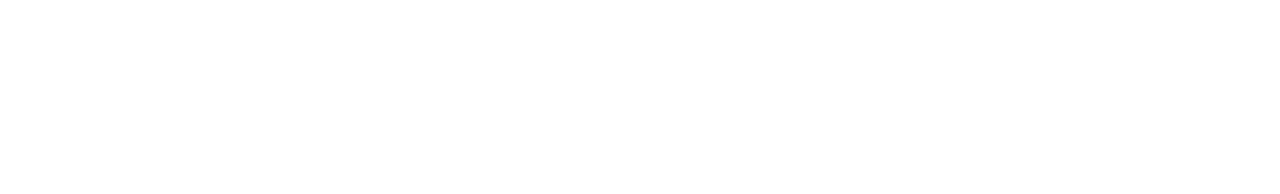
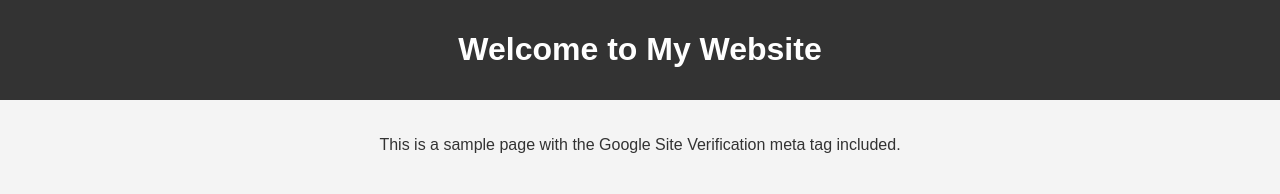
Before and after one commit to 2sneaky/schooly.github.io, a plain HTML site: page index.html in a window 1280 px wide. Drawn offline with Linux system fonts and the light colour scheme.

Commit message:
Update index.html

```diff
--- a/index.html
+++ b/index.html
@@ -3,11 +3,36 @@
 <head>
     <meta charset="UTF-8">
     <meta name="viewport" content="width=device-width, initial-scale=1.0">
+    <meta name="description" content="Your description here">
+    <meta name="keywords" content="your, keywords, here">
+    <meta name="google-site-verification" content="1tuCEuITv-66a1hhhY7Ab7v39w5tMbsbfXZvgx323Mk" />
     <title>Your Site Title</title>
-    <meta name="google-site-verification" content="qMfSaAlaMSCowYyiHN_SaOPSyKVwPWmjY5pRwk2JnKE">
-    <!-- Other meta tags and links -->
+    <style>
+        body {
+            font-family: Arial, sans-serif;
+            margin: 0;
+            padding: 0;
+            background-color: #f4f4f4;
+            color: #333;
+        }
+        header {
+            background-color: #333;
+            color: #fff;
+            padding: 10px 0;
+            text-align: center;
+        }
+        main {
+            padding: 20px;
+            text-align: center;
+        }
+    </style>
 </head>
 <body>
-    <!-- Your content here -->
+    <header>
+        <h1>Welcome to My Website</h1>
+    </header>
+    <main>
+        <p>This is a sample page with the Google Site Verification meta tag included.</p>
+    </main>
 </body>
 </html>
```
